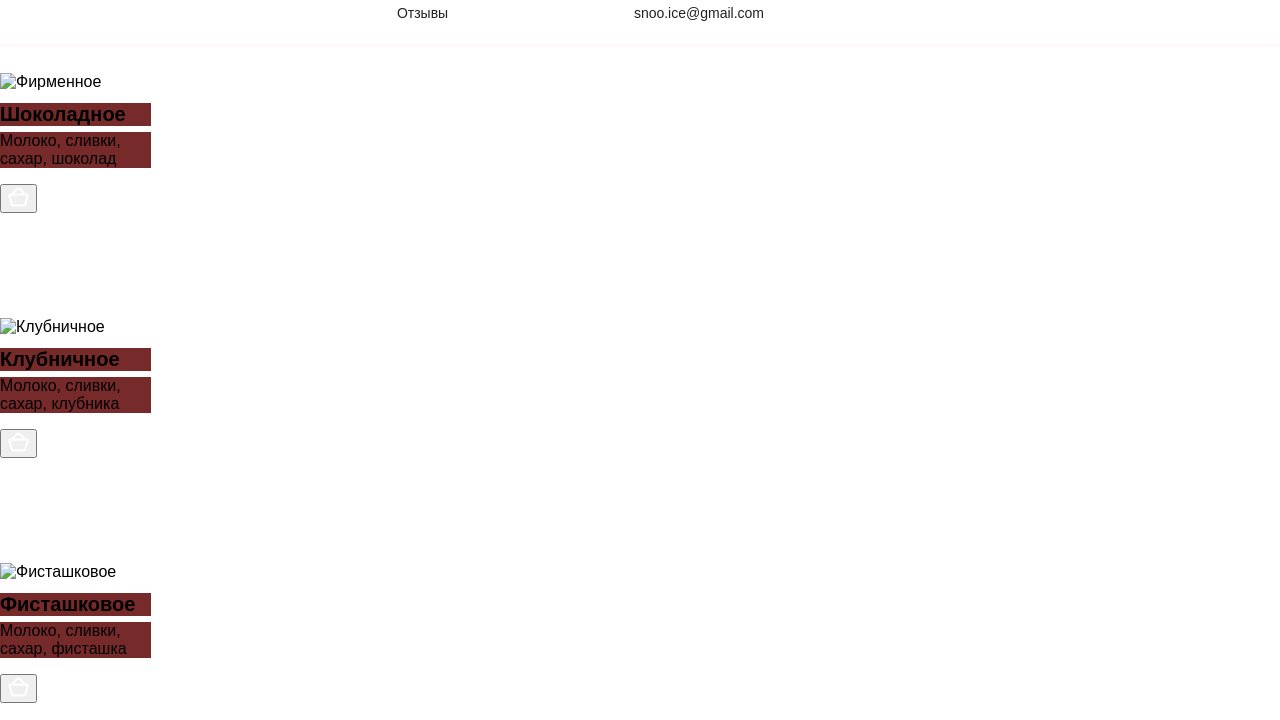
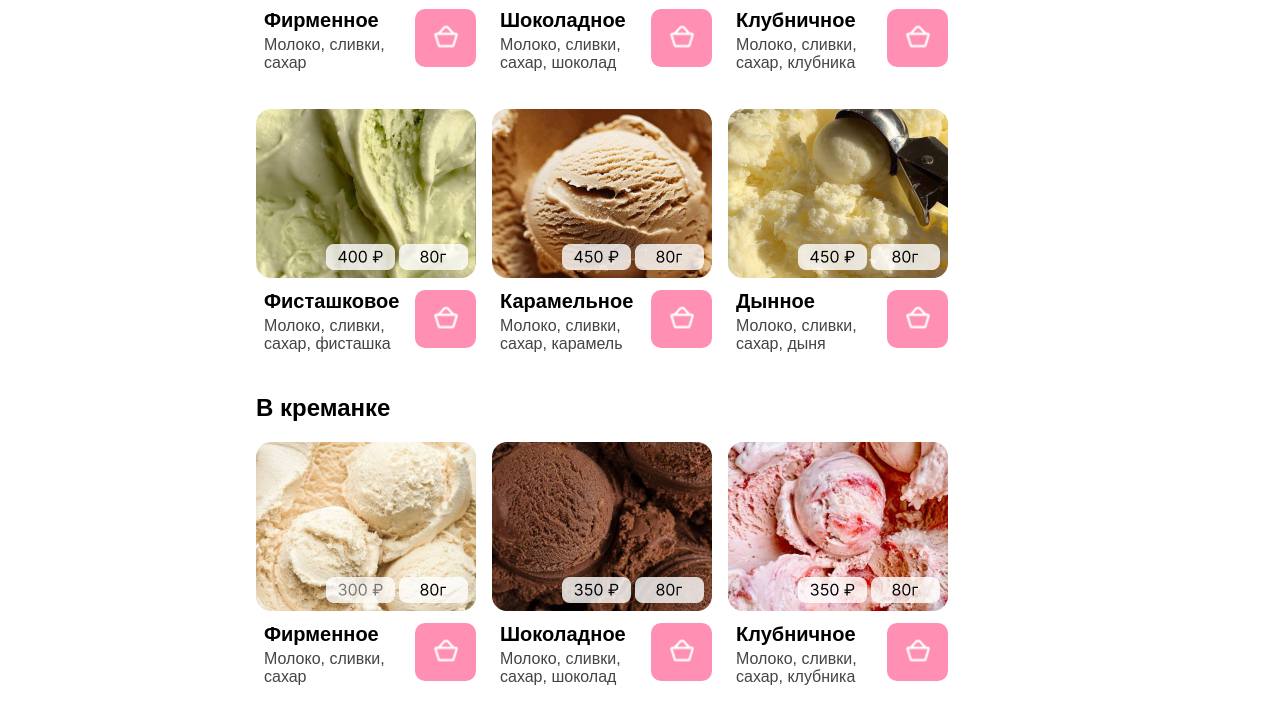
Before and after one commit to Zabavin81/IPS, a plain HTML site: page index.html in a window 1280 px wide. Shown: the part 756-1476 px from the top of the page. Drawn offline with Linux system fonts and the light colour scheme.

Commit message:
ВСЕ НА МЕСТЕ ГЛАВНАЯ

```diff
--- a/css/style.css
+++ b/css/style.css
@@ -44,7 +44,7 @@ body {
     gap: 8px;
     flex: 1;
     height: 52px;
-    max-width: 447px;
+    max-width: 100%;
     margin-left: 72px;
 }
 
@@ -93,6 +93,7 @@ body {
 
         white-space: nowrap;
         padding: 0;
+        margin-right: 256px;
     }
 
 .icon {
@@ -113,8 +114,6 @@ body {
 .footer {
     padding-top: 24px;
     box-shadow: 0 0 5px rgba(255, 143, 179, 0.2);
-    position: fixed;
-    bottom:0px;
     width: 100%;
 
 }
@@ -180,7 +179,6 @@ body {
     height: 43px;
     margin-top: 16px;
     margin-bottom: 24px;
-    background-color: #851e1e;
 }
 .tag {
     border: 1px solid #FF8FB3;
@@ -195,26 +193,67 @@ body {
     gap: 16px;
     margin-bottom: 56px;
 }
+.catalog {
+    display: flex;
+    gap: 16px;
+    width: 100%;
+    flex-wrap: wrap;
+}
+
 .card {
     width: 220px;
     height: 245px;
+    border-radius: 12px;
+    overflow: hidden;
+    padding: 0;
+    margin-bottom: 20px;
+    flex-shrink: 0;
 }
 .card-name {
     font-size: 20px;
-    margin-top: 12px;
-    margin-bottom: 6px;
+    font-weight: bold;
+    margin: 0;
     width:151px;
-    background-color: #772a2a;
+}
+.card-bottom {
+    display: flex;
+    justify-content: space-between;
+    align-items: flex-start;
+    padding: 8px;
+}
+.description {
+    display: flex;
+    flex-direction: column;
+    align-items: flex-start;
 }
 .card-text {
     font-size: 16px;
-    margin-top: 0;
+    margin: 4px 0 0;
     width:151px;
-    background-color: #772a2a;
+    color: #444;
+
 }
-.categories-list {
-
+.card-btn {
+    background-color: #FF8FB3;
+    border: none;
+    border-radius: 10px;
+    width: 61px;
+    height: 58px;
+    padding: 8px;
+    cursor: pointer;
+}
+.card-btn img {
+    width: 24px;
+    height: auto;
 }
 .card-img {
     height: 169px;
+    width: 100%;
+    object-fit: cover;
 }
+
+.main {
+    margin-left: 256px;
+    margin-right: 256px;
+
+}
```
Also changed, not shown: img/1+1.png (added), img/caramel.png (added), img/caramelBig.png (added), img/chocolate.png (added), img/chocolateBig.png (added), img/firm.png (renamed from img/card1.png), img/firmBig.png (added), img/fist.png (added), img/fistBig.png (added), img/melon.png (added), img/melonBig.png (added), img/strawberry.png (added), img/strawberryBig.png (added).
